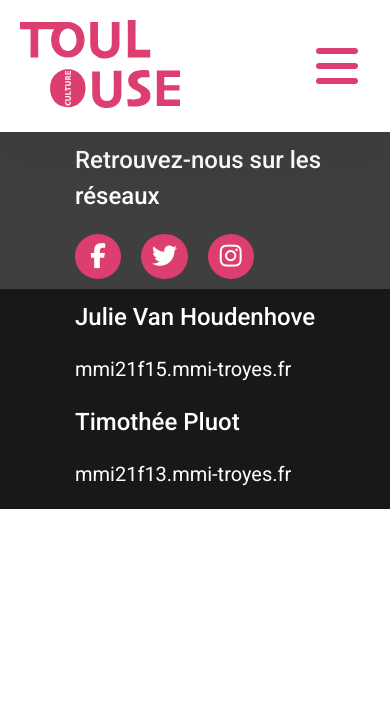
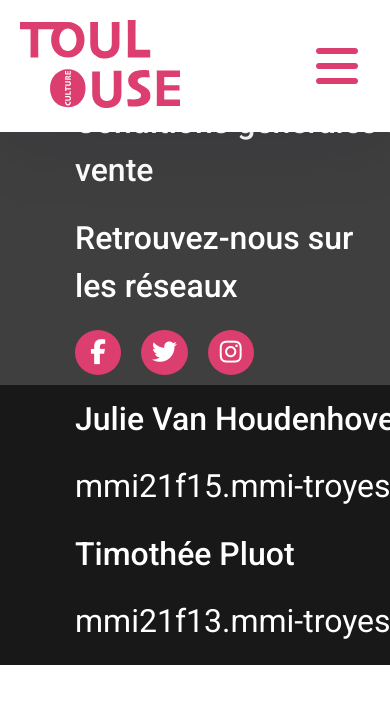
Before and after one commit to thetimverse/sae301, a Symfony app: template templates/admin/index.html.twig in a window 390 px wide. Shown: the top 704 px of the page. Run offline with Twig, Linux system fonts and the light colour scheme; the template is opened without the code that fills it, so the values that code supplies are empty; some libraries are stand-ins or nearby versions.

Commit message:
Update styles.css

```diff
--- a/public/css/styles.css
+++ b/public/css/styles.css
@@ -1146,6 +1146,21 @@
 
 /* MOBILE */
 @media all and (max-width: 991px) {
+    h1 {
+        font-size: 5rem;
+    }
+    h2 {
+        font-size: 3rem;
+    }
+    h3 {
+        font-size: 2rem;
+    }
+    h4 {
+        font-size: 2rem;
+    }
+    p {
+        font-size: 1.5rem;
+    }
     .open header {
         height: 100%;
         z-index: 30;
@@ -1319,7 +1334,7 @@
     }
     footer #left h3, #left div {
         padding-left: 0;
-        font-size: 24px;
+        font-size: 2rem;
     }
     footer #left {
         gap: 20px;
```
